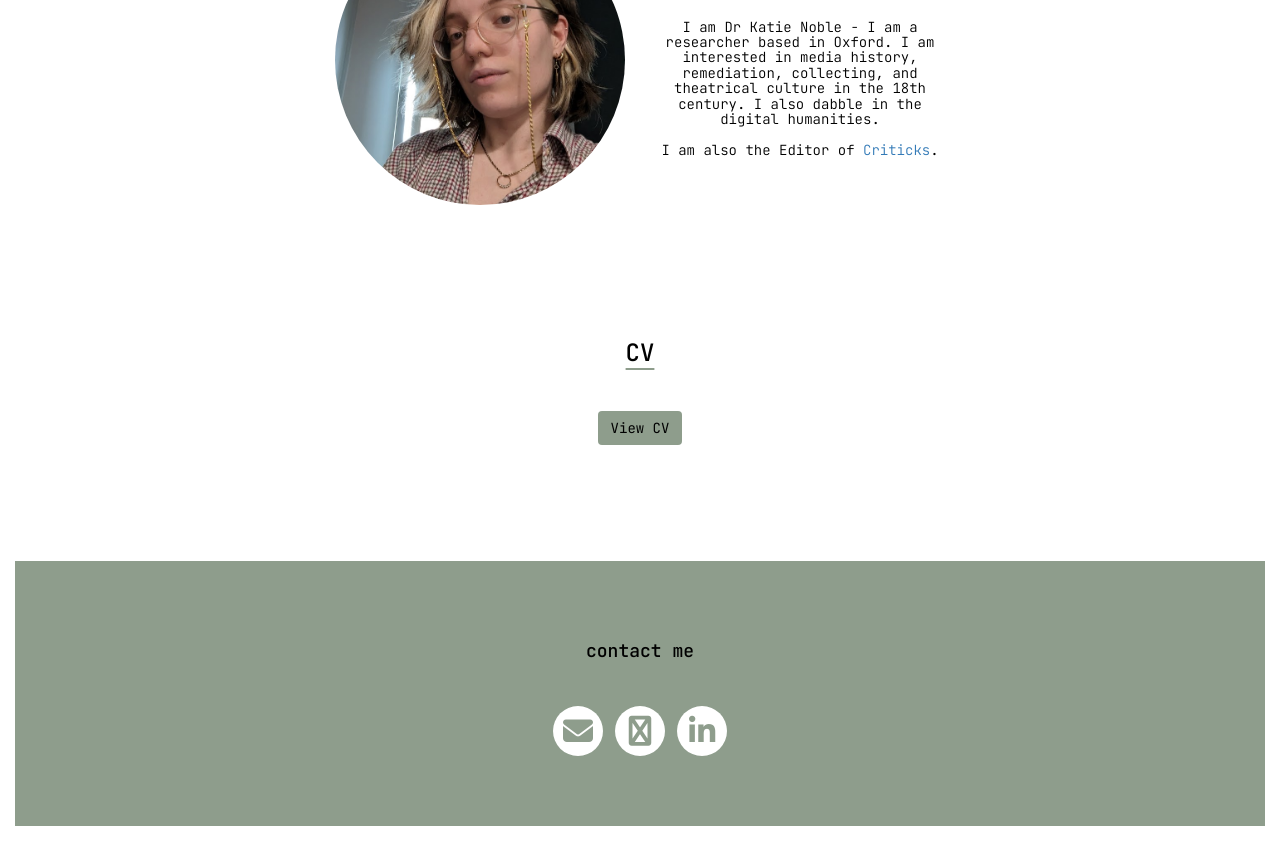
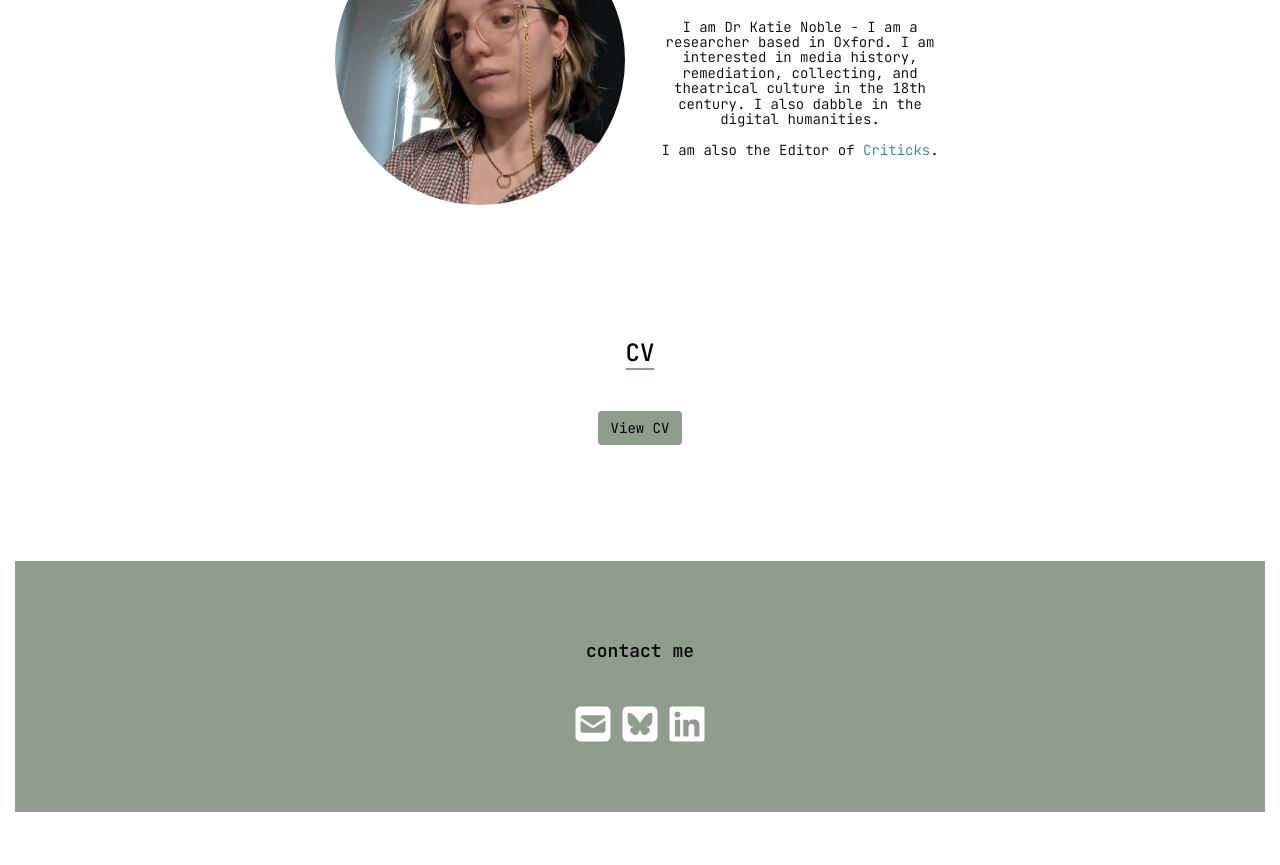
Before and after one commit to ktrebecca/ktrebecca.github.io, a plain HTML site: page index.html in a window 1280 px wide. Shown: the part 235-1100 px from the top of the page. Drawn offline with nearby package versions, Linux system fonts and the light colour scheme; a web font is replaced by a local one.

Commit message:
updated fontawesome icons

```diff
--- a/index.html
+++ b/index.html
@@ -5,7 +5,6 @@
   <meta charset="utf-8">
   <meta name="viewport" content="width=device-width, initial-scale=1">
   <link rel="stylesheet" href="https://maxcdn.bootstrapcdn.com/bootstrap/3.4.1/css/bootstrap.min.css">
-  <link href="https://fonts.googleapis.com/css?family=Montserrat" rel="stylesheet">
   <script src="https://kit.fontawesome.com/5747cbc479.js" crossorigin="anonymous"></script>
   <script src="https://ajax.googleapis.com/ajax/libs/jquery/3.6.3/jquery.min.js"></script>
   <script src="https://maxcdn.bootstrapcdn.com/bootstrap/3.4.1/js/bootstrap.min.js"></script>
@@ -70,9 +69,9 @@
 <!-- Footer -->
 <div id="contact" class="container-fluid bg-1">
     <h4 class="margin">contact me</h4>
-    <a href="mailto:katierebeccanoble@gmail.com" class="fa fa-envelope"></a>
-    <a href="https://twitter.com/kaatienoble" class="fa fa-bluesky fa-align-center"></a>
-    <a href="https://www.linkedin.com/in/katienoble1/" class="fa fa-linkedin fa-align-center"></a>
+    <a href="mailto:katierebeccanoble@gmail.com" target="_blank" class="fa-solid fa-square-envelope fa-2xl" style="color:#ffffff"></a>
+    <a href="https://bsky.app/profile/katienoble.bsky.social" target="_blank" class="fa-brands fa-square-bluesky fa-2xl" style="color: #ffffff"></a>
+    <a href="https://www.linkedin.com/in/katienoble1/" target="_blank" class="fa-brands fa-linkedin fa-2xl" style="color: #ffffff;"></a>
   </div>
 
 </body>
```
